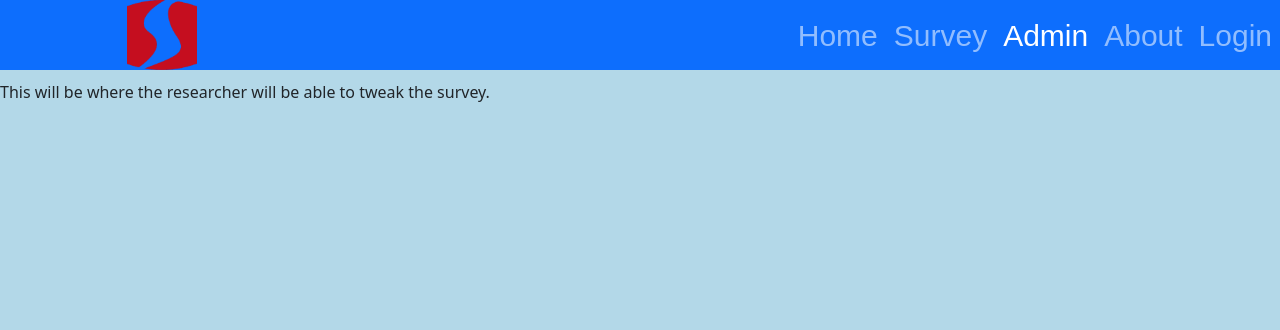
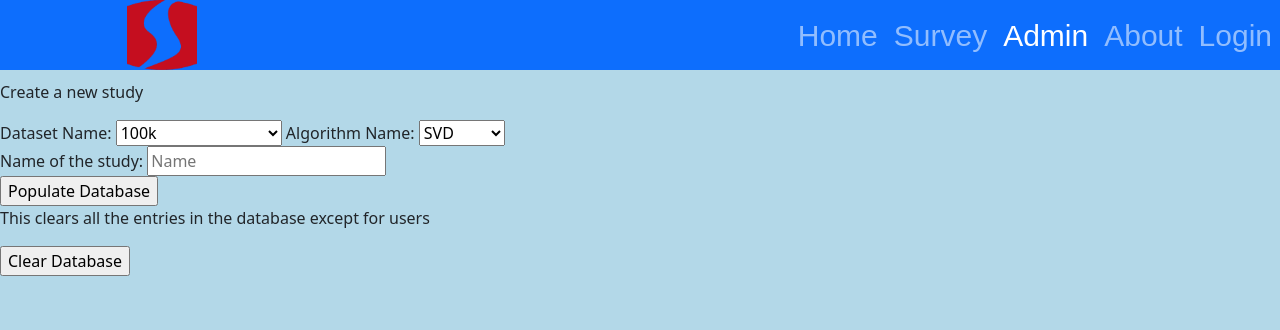
Before and after one commit to ananta-lamichhane/rec-sys, a Flask app: template templates/admin.html in a window 1280 px wide. Shown: the top 330 px of the page. Run offline with Flask 2, Linux system fonts and the light colour scheme; the template is opened without the code that fills it, so the values that code supplies are empty.

Commit message:
options to populate and clear database useful for demo and debugging

```diff
--- a/templates/admin.html
+++ b/templates/admin.html
@@ -8,6 +8,29 @@
 
 {% block content %}
 <p>
-    This will be where the researcher will be able to tweak the survey.
+    Create a new study
+    <form class="create-study-form" id="create-study-form" name="Create" action="" method="post">
+    <label for="dataset-name">Dataset Name:</label>
+    <select id="dataset-name" name="datasets">
+        <option value="Movielens 100K">100k</option>
+        <option value="Movielens 10K"> 10k</option>
+        <option value="Jester Dataset">Movielens Smallest</option>
+    </select>
+    <label for="algo-name">Algorithm Name:</label>
+    <select id="algo-name" name="algorithms">
+        <option value="svd">SVD</option>
+        <option value="Baseline"> Baseline</option>
+        <option value="KNN">KNN</option>
+    </select>
+    <br>
+    <label for="input-box">Name of the study: </label>
+    <input class="text-box" id="input-box" placeholder="Name" name="survey-name">
+    <br>
+    <input type="submit" id="submit-box" name="db-action" value="Populate Database">
+    <br>
+    <p>This clears all the entries in the database except for users</p>
+    <input type="submit" id="clear-box" name="db-action" value="Clear Database">
+
+</form>
 </p>
 {% endblock content %}
```
